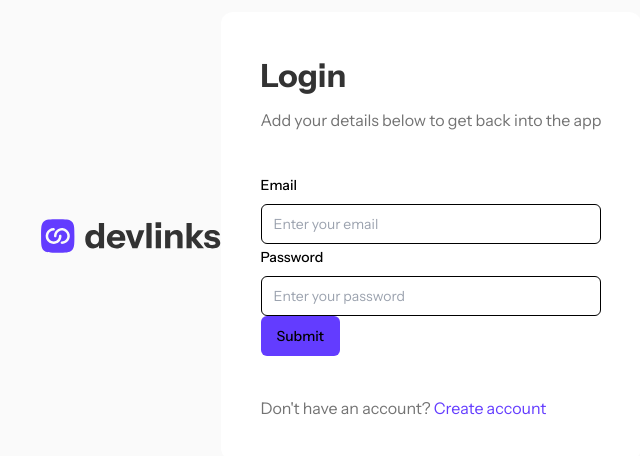
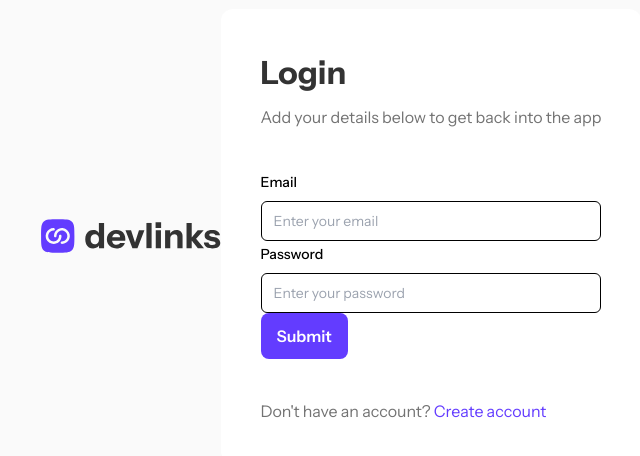
Before and after one commit to princeeze/link-app, a Next.js app: page /login in a window 1280 px wide. Shown: the part 164-620 px from the top of the page, without its empty margins (301-941 px from the left). Built offline with nearby package versions, Linux system fonts and the light colour scheme.

Commit message:
feat: add and style buttons

```diff
--- a/app/(authentication)/signup/page.tsx
+++ b/app/(authentication)/signup/page.tsx
@@ -3,7 +3,7 @@ import { Button } from "@/components/ui/button";
 export default function Signup() {
   return (
     <div>
-      <Button>Signup</Button>
+      <Button variant={"secondary"}>Signup</Button>
     </div>
   );
 }
--- a/components/ui/button.tsx
+++ b/components/ui/button.tsx
@@ -5,24 +5,24 @@ import { cva, type VariantProps } from "class-variance-authority";
 import { cn } from "@/lib/utils";
 
 const buttonVariants = cva(
-  "inline-flex items-center justify-center whitespace-nowrap rounded-md text-sm font-medium ring-offset-white transition-colors focus-visible:outline-none focus-visible:ring-2 focus-visible:ring-slate-950 focus-visible:ring-offset-2 disabled:pointer-events-none disabled:opacity-50 dark:ring-offset-slate-950 dark:focus-visible:ring-slate-300",
+  "inline-flex items-center justify-center whitespace-nowrap rounded-lg heading-s ring-offset-white transition-colors focus-visible:outline-none focus-visible:ring-2 focus-visible:ring-slate-950 focus-visible:ring-offset-2 disabled:pointer-events-none disabled:opacity-25 dark:ring-offset-slate-950 dark:focus-visible:ring-slate-300",
   {
     variants: {
       variant: {
         default:
-          "bg-purple-default text-slate-50 hover:bg-slate-900/90 dark:bg-slate-50 dark:text-slate-900 dark:hover:bg-slate-50/90",
+          "bg-purple-default text-white hover:bg-purple-hover active:shadow-[0px_0px_32px_0px_#633CFF40] dark:bg-slate-50 dark:text-slate-900 dark:hover:bg-slate-50/90",
         destructive:
           "bg-red-500 text-slate-50 hover:bg-red-500/90 dark:bg-red-900 dark:text-slate-50 dark:hover:bg-red-900/90",
         outline:
           "border border-slate-200 bg-white hover:bg-slate-100 hover:text-slate-900 dark:border-slate-800 dark:bg-slate-950 dark:hover:bg-slate-800 dark:hover:text-slate-50",
         secondary:
-          "bg-slate-100 text-slate-900 hover:bg-slate-100/80 dark:bg-slate-800 dark:text-slate-50 dark:hover:bg-slate-800/80",
+          "text-purple-default bg-white border border-purple-default hover:bg-purple-light disabled:opacity-25 dark:bg-slate-800 dark:text-slate-50 dark:hover:bg-slate-800/80",
         ghost:
           "hover:bg-slate-100 hover:text-slate-900 dark:hover:bg-slate-800 dark:hover:text-slate-50",
         link: "text-slate-900 underline-offset-4 hover:underline dark:text-slate-50",
       },
       size: {
-        default: "h-10 px-4 py-2",
+        default: " px-4 py-[11px]",
         sm: "h-9 rounded-md px-3",
         lg: "h-11 rounded-md px-8",
         icon: "h-10 w-10",
```
